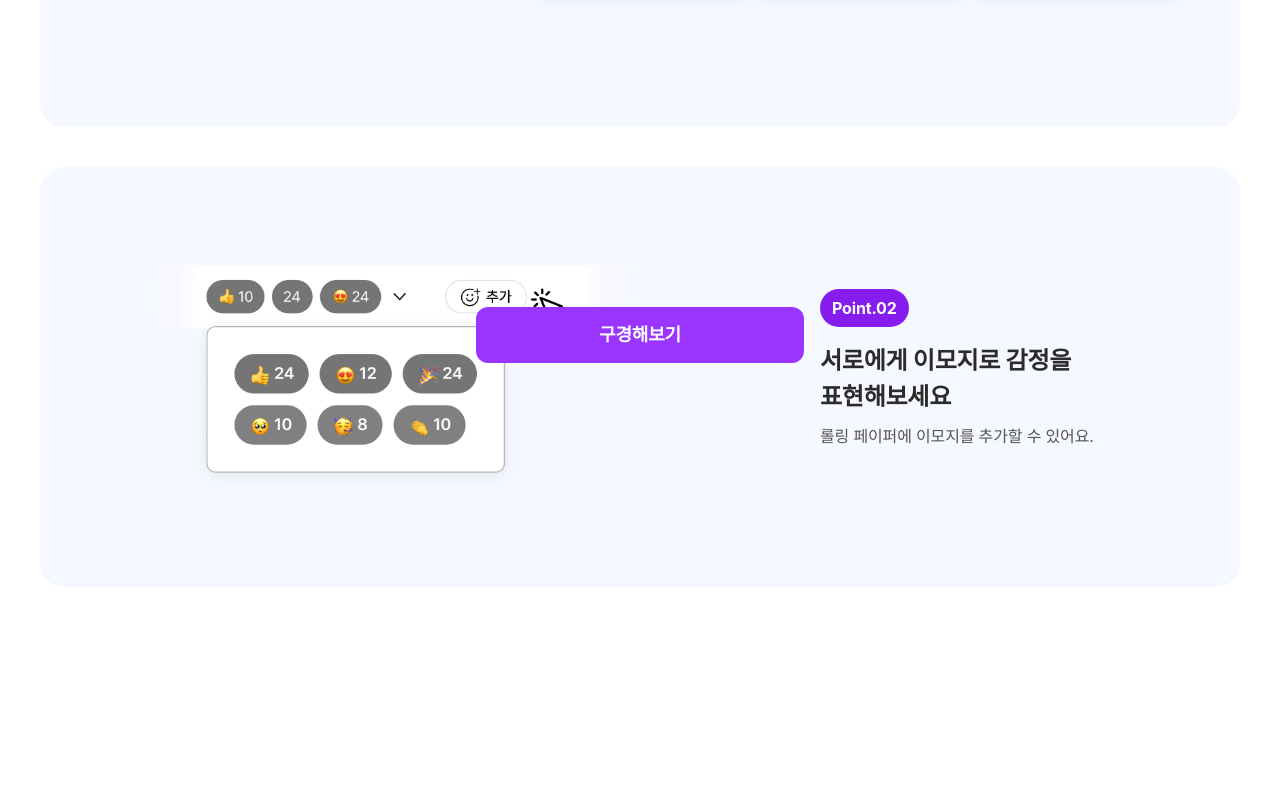
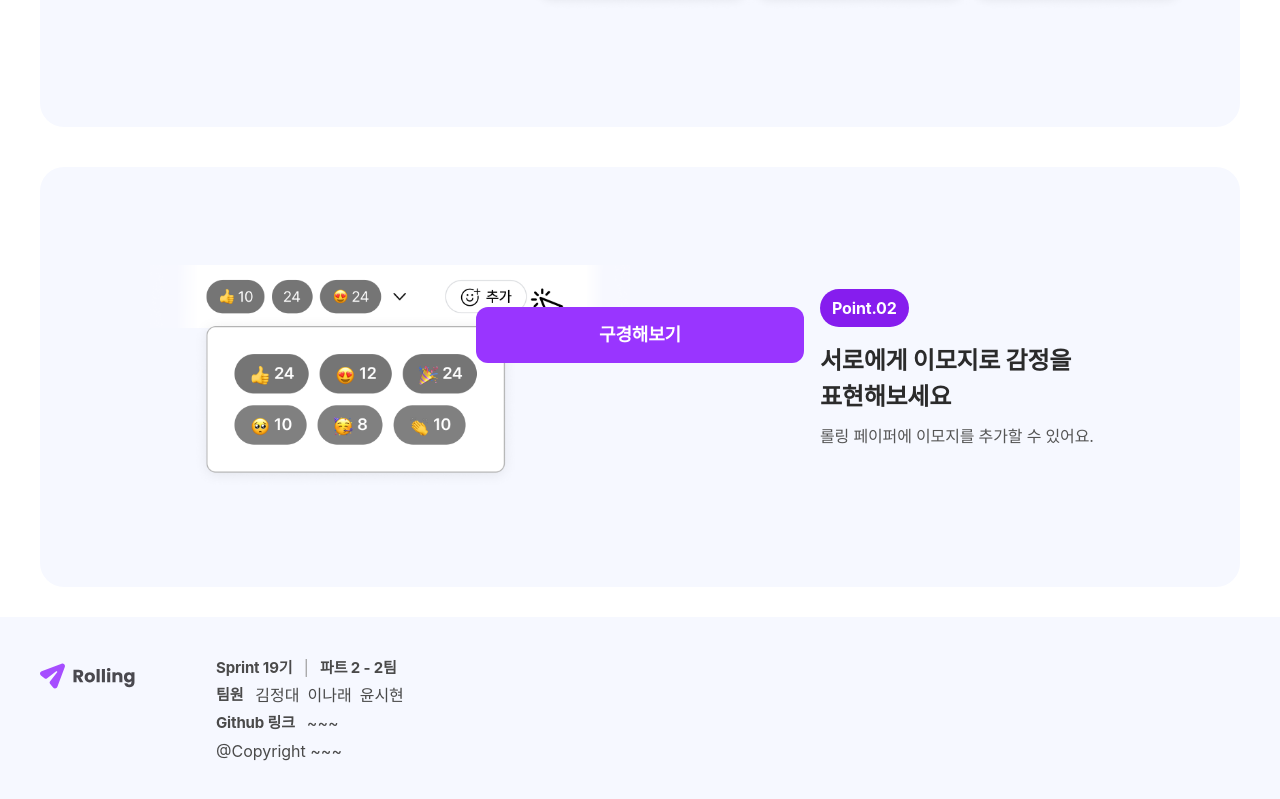
Before and after one commit to daeya0406/rolling-part2-team2, a React (Vite) app: page / in a window 1280 px wide. Shown: the part 417-1216 px from the top of the page. Before the commit the page ends 1034 px from the top, so only its background shows below. Built offline with nearby package versions, Linux system fonts and the light colour scheme; a web font is replaced by a local one.

Commit message:
feat : 푸터 추가 세팅 작업

```diff
--- /dev/null
+++ b/src/components/Footer.jsx
@@ -0,0 +1,43 @@
+import { Link } from "react-router-dom";
+import "./footer.scss";
+import Icon from "./ui/Icon";
+
+function Footer() {
+  return (
+    <footer>
+      <div class="footer-inner">
+        <Link to="/">
+          <Icon name="logo" className="logo-icon" />
+        </Link>
+        <address>
+          <ul>
+            <li>
+              <h2>
+                Sprint 19기 <span>|</span> 파트 2 - 2팀
+              </h2>
+            </li>
+            <li>
+              <h2>팀원</h2>
+              <dl>
+                <dd>김정대</dd>
+                <dd>이나래</dd>
+                <dd>윤시현</dd>
+              </dl>
+            </li>
+            <li>
+              <h2>Github 링크</h2>
+              <Link to="https://github.com/daeya0406/rolling-part2-team2">
+                ~~~
+              </Link>
+            </li>
+            <li>
+              <p>@Copyright ~~~ </p>
+            </li>
+          </ul>
+        </address>
+      </div>
+    </footer>
+  );
+}
+
+export default Footer;
--- /dev/null
+++ b/src/components/footer.scss
@@ -0,0 +1,64 @@
+footer {
+  position: relative;
+  z-index: -1;
+  background-color: var(--c-surface);
+
+  .footer-inner {
+    display: flex;
+    gap: 80px;
+    margin: 0 auto;
+    max-width: 1248px;
+    padding: 40px 24px 100px;
+    .logo-icon {
+      width: 96px;
+      height: 38px;
+    }
+    address {
+      font-style: normal;
+      color: var(--c-gray600);
+      ul {
+        display: flex;
+        flex-flow: column;
+        justify-content: flex-start;
+        align-items: baseline;
+        gap: 4px;
+        li {
+          display: flex;
+          align-items: center;
+          gap: 12px;
+          h2 {
+            color: var(--c-gray600);
+            @include typo(15, 700);
+            margin-bottom: 0;
+            span {
+              @include typo(15, 400);
+              color: var(--c-gray400);
+              margin: 0 8px;
+            }
+          }
+          dl {
+            display: flex;
+            align-items: center;
+            gap: 8px;
+          }
+        }
+      }
+    }
+  }
+
+  @media (max-width: 1248px) {
+  }
+
+  /* 태블릿 (1024px) */
+  @media (max-width: 1024px) {
+  }
+
+  /* 모바일 (480px) */
+  @media (max-width: 480px) {
+    .footer-inner {
+      flex-flow: column;
+      gap: 24px;
+      padding-top: 40px;
+    }
+  }
+}
--- a/src/layouts/DefaultLayout.jsx
+++ b/src/layouts/DefaultLayout.jsx
@@ -1,5 +1,6 @@
 import { Outlet, useLocation, matchPath } from "react-router-dom";
 import Header from "../components/Header";
+import Footer from "../components/Footer";
 import TopButton from "../components/ui/TopButton";
 import { ToastContainer } from "react-toastify";
 import "react-toastify/dist/ReactToastify.css";
@@ -25,6 +26,8 @@ export default function DefaultLayout() {
         <TopButton />
       </main>
 
+      <Footer />
+
       <ToastContainer
         position="bottom-center"
         autoClose={5000}
```
